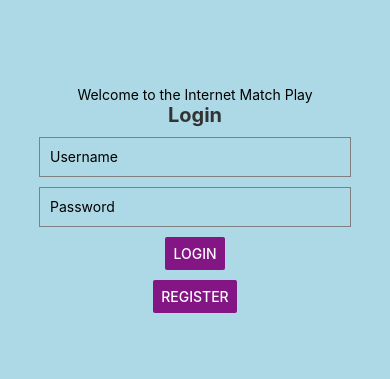
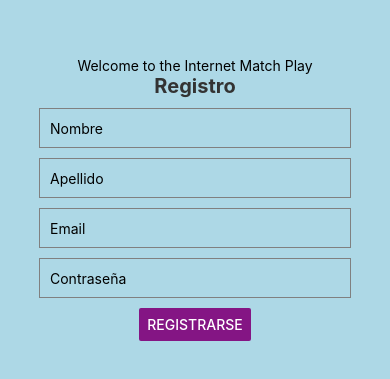
Before and after one commit to SantosLaprida/IMP, a React Native app: screen /Registro in a window 390 px wide. Shown: the part 223-602 px from the top of the page. Built offline with nearby package versions, Linux system fonts and the light colour scheme.

Commit message:
Pantalla de registro lista
Nuevas dependencias -> deje los comandos de instalacion en notas

```diff
--- a/App.js
+++ b/App.js
@@ -2,34 +2,47 @@ import { StatusBar } from 'expo-status-bar';
 import React, { useState } from 'react';
 import { StyleSheet, Text, View, TextInput, Button } from 'react-native';
 import { SafeAreaProvider } from 'react-native-safe-area-context';
+import { NavigationContainer } from '@react-navigation/native';
+import { createStackNavigator } from '@react-navigation/stack';
+import Registro from './Registro'; // Importa el componente Registro desde registro.js
+
+const Stack = createStackNavigator();
 
 export default function App() {
-  const [username, setUsername] = useState('');
+
+
+  return (
+    <SafeAreaProvider>
+      <NavigationContainer>
+        <Stack.Navigator>
+          <Stack.Screen options={{ headerShown: false }} name="Login" component={LoginScreen} />
+          <Stack.Screen options={{ headerShown: false }} name="Registro" component={Registro} />
+        </Stack.Navigator>
+      </NavigationContainer>
+    </SafeAreaProvider>
+  );
+}
+
+function LoginScreen({ navigation }) {
+  const [email, setEmail] = useState('');
   const [password, setPassword] = useState('');
 
   const handleLogin = () => {
-
-    console.log(`Username: ${username}, Password: ${password}`);
-  };
-
-  const handleRegister = () => {
-
-
+    console.log(`Email: ${username}, Password: ${password}`);
   };
 
   return (
-    <SafeAreaProvider>
     <View style={styles.container}>
       <View>
         <Text>Welcome to the Internet Match Play</Text>
       </View>
 
-          <Text style={styles.loginText}>Login</Text>
+
       <TextInput
         style={styles.input}
-            placeholder="Username"
-            value={username}
-            onChangeText={setUsername}
+        placeholder="Email"
+        value={email}
+        onChangeText={setEmail}
       />
       <TextInput
         style={styles.input}
@@ -42,14 +55,11 @@ export default function App() {
         <Button title="Login" onPress={handleLogin} color="#841584"/>
       </View>
       <View style={{marginTop:10}}>
-            <Button title="Register" onPress={() => console.log('Register')} color="#841584"/>
+        <Button title="Register" onPress={() => navigation.navigate('Registro')} color="#841584"/>
       </View>
-
 
       <StatusBar style="auto" />
     </View>
-      </SafeAreaProvider>
-
   );
 }
 
@@ -68,17 +78,9 @@ const styles = StyleSheet.create({
     width: '80%',
     padding: 10,
   },
-
   loginText:{
     fontWeight: 'bold',
     fontSize: 20,
     color: '#333',
-
   }
-
-
-
 });
-
-
-// npm start
--- /dev/null
+++ b/Registro.js
@@ -0,0 +1,80 @@
+// registro.js
+
+import React, { useState } from 'react';
+import { View, Text, TextInput, Button, StyleSheet } from 'react-native';
+
+export default function Registro() {
+  const [email, setEmail] = useState('');
+  const [password, setPassword] = useState('');
+  const [firstName, setFirstName] = useState('');
+  const [lastName, setLastName] = useState('');
+
+  const handleRegister = () => {
+    console.log(`Email: ${email}, Password: ${password}, First Name: ${firstName}, Last Name: ${lastName}`);
+    // Aquí puedes agregar la lógica para registrar al usuario
+  };
+
+  return (
+    <View style={styles.container}>
+      <View>
+        <Text>Welcome to the Internet Match Play</Text>
+      </View>
+
+      <Text style={styles.loginText}>Registro</Text>
+      <TextInput
+        style={styles.input}
+        placeholder="Nombre"
+        value={firstName}
+        onChangeText={setFirstName}
+      />
+      <TextInput
+        style={styles.input}
+        placeholder="Apellido"
+        value={lastName}
+        onChangeText={setLastName}
+      />
+      <TextInput
+        style={styles.input}
+        placeholder="Email"
+        value={email}
+        onChangeText={setEmail}
+        keyboardType="email-address"
+        autoCapitalize="none"
+      />
+      <TextInput
+        style={styles.input}
+        placeholder="Contraseña"
+        value={password}
+        onChangeText={setPassword}
+        secureTextEntry
+      />
+
+      <View style={{ marginTop: 10 }}>
+        <Button title="Registrarse" onPress={handleRegister} color="#841584" />
+      </View>
+
+    </View>
+  );
+}
+
+const styles = StyleSheet.create({
+  container: {
+    flex: 1,
+    backgroundColor: '#ADD8E6', // Light blue
+    alignItems: 'center',
+    justifyContent: 'center',
+  },
+  input: {
+    height: 40,
+    borderColor: 'gray',
+    borderWidth: 1,
+    marginTop: 10,
+    width: '80%',
+    padding: 10,
+  },
+  loginText: {
+    fontWeight: 'bold',
+    fontSize: 20,
+    color: '#333',
+  }
+});
```
Also changed, not shown: package.json (+6 -4 lines), notas.txt, 1 other file (tests, documents, lock files or other folders). Lines whose indentation alone changed are shown as unchanged.
